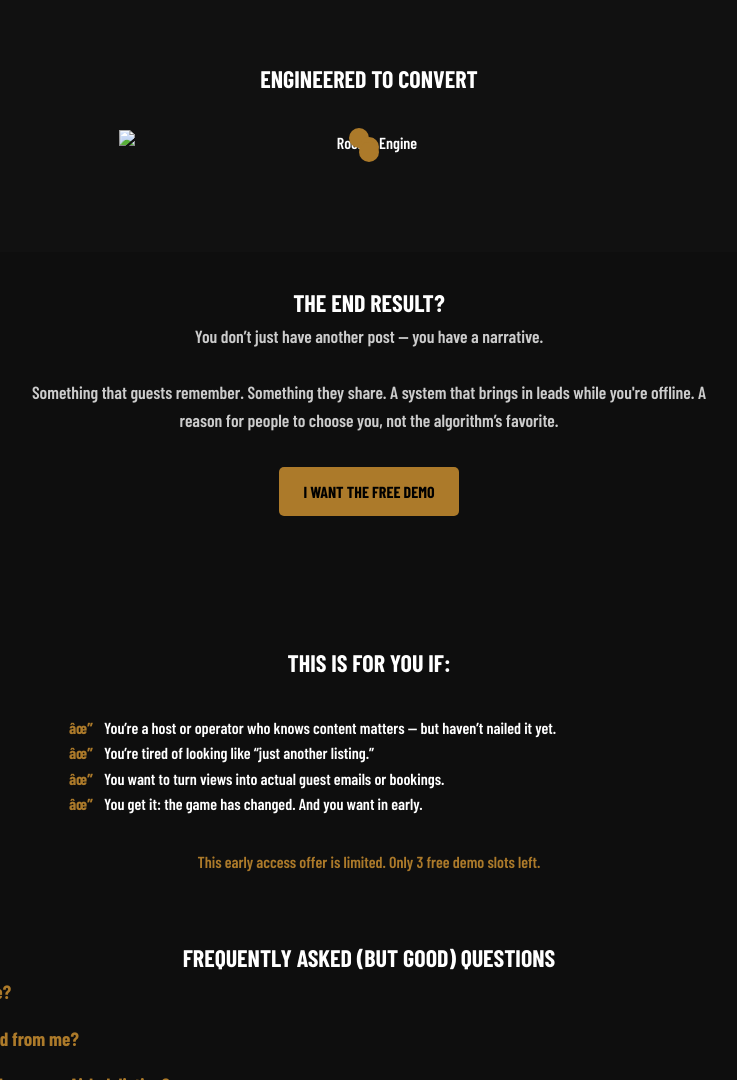
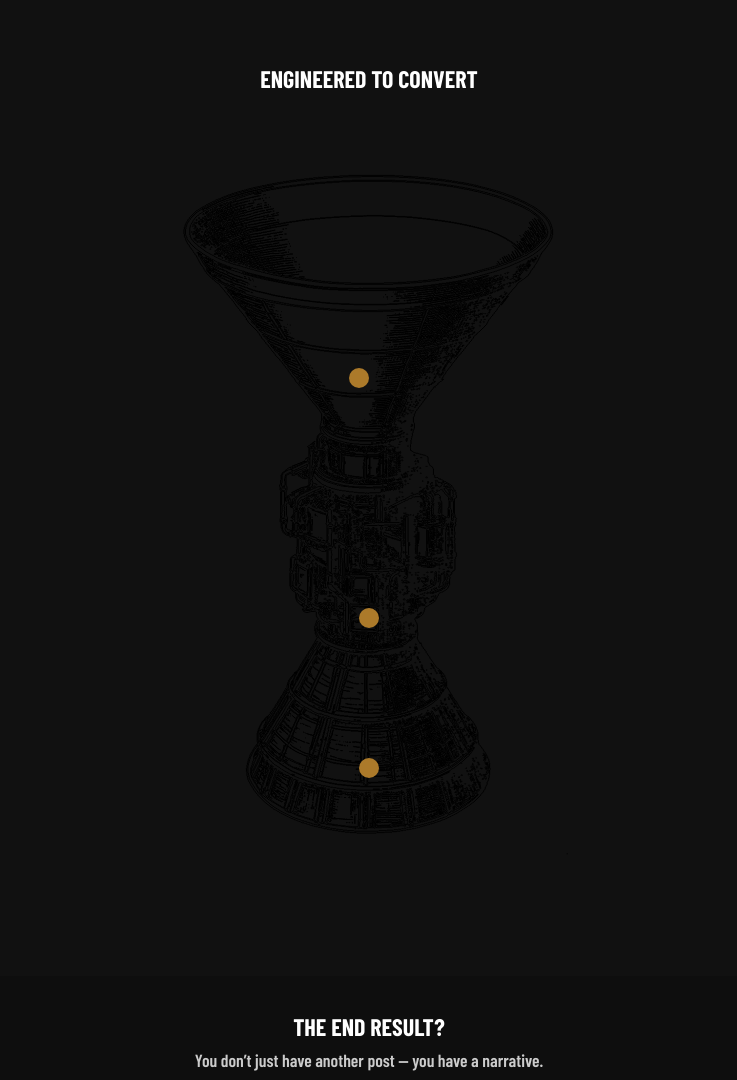
Before and after one commit to lebron1212/UNIFIEDWEBSITE, a plain HTML site: page index.html in a window 1280 px wide. Shown: the part 2000-3080 px from the top of the page, without its empty margins (271-1008 px from the left). Drawn offline with nearby package versions, Linux system fonts and the light colour scheme.

Commit message:
Update index.html

```diff
--- a/index.html
+++ b/index.html
@@ -92,7 +92,7 @@
   <section class="engine-callouts">
   <h2>ENGINEERED TO CONVERT</h2>
   <div class="engine-container">
-    <img src="assets/rocket-engine.png" alt="Rocket Engine" class="engine-img">
+    <img src="assets/rocket-engine.svg" alt="Rocket Engine" class="engine-img">
 
     <!-- Hotspot Example 1 -->
     <div class="hotspot" style="top: 33%; left: 48%;" data-tooltip="Injector Head: Delivers propellant into the chamber."></div>
```
